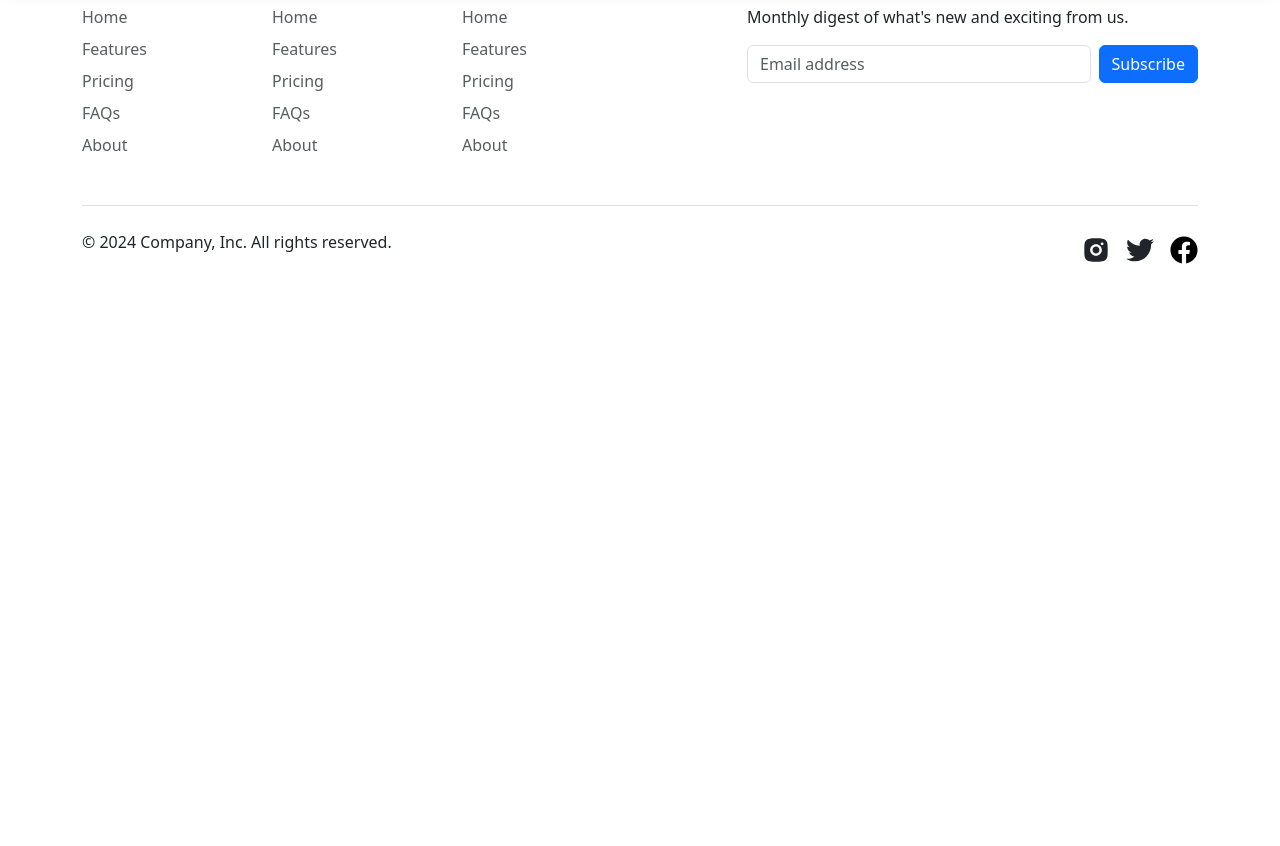
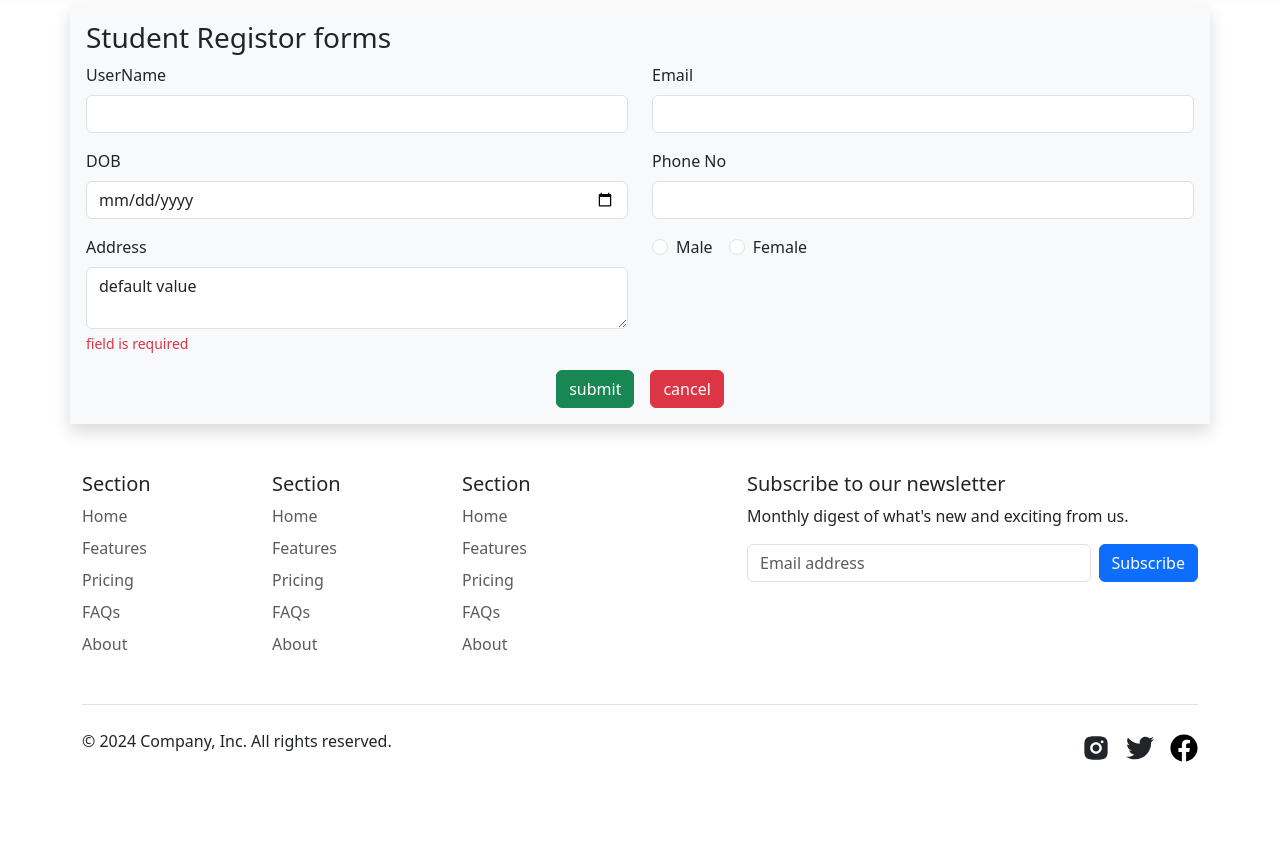
Before and after one commit to shashipandey100192/weekend4pm, a React app: page /myforms in a window 1280 px wide. Shown: the part 75-921 px from the top of the page. Before the commit the page ends 800 px from the top, so only its background shows below. Built offline with nearby package versions, Linux system fonts and the light colour scheme.

Commit message:
use forms

```diff
--- a/package.json
+++ b/package.json
@@ -15,6 +15,7 @@
     "react": "^18.2.0",
     "react-bootstrap": "^2.10.2",
     "react-dom": "^18.2.0",
+    "react-hook-form": "^7.51.2",
     "react-icons": "^5.0.1",
     "react-router-dom": "^6.22.3",
     "react-scripts": "5.0.1",
--- a/src/index.js
+++ b/src/index.js
@@ -11,6 +11,7 @@ import { BrowserRouter, Routes,Route } from 'react-router-dom';
 import Aboutpage from './modules/dashboard/Aboutpage';
 import Contactuspage from './modules/dashboard/Contactuspage';
 import Formpage from './modules/dashboard/Formpage';
+import Myforms from './modules/dashboard/Myforms';
 
 
 const root = ReactDOM.createRoot(document.getElementById('root'));
@@ -21,8 +22,10 @@ root.render(
       <Routes>
         <Route path='' element={<Landingpage/>}></Route>
         <Route path='about' element={<Aboutpage/>}></Route>
-        <Route path='contact' element={<Contactuspage/>}></Route>
+        <Route path='myapi' element={<Contactuspage/>}></Route>
         <Route path='login' element={<Formpage/>}></Route>
+        <Route path='myforms' element={<Myforms/>}></Route>
+
       </Routes>
   <Pagefooter/>
   </BrowserRouter>
--- /dev/null
+++ b/src/modules/dashboard/Myforms.js
@@ -0,0 +1,84 @@
+import React from 'react';
+import { useForm } from 'react-hook-form';
+
+
+function Myforms() {
+
+const {register,handleSubmit,formState: { errors }}=useForm()
+const mydata = (d)=>{
+    console.log(d);
+
+}
+
+  return (
+    <form onSubmit={handleSubmit(mydata)}>
+    <div className='container custop shadow p-3 bg-light' >
+        <div className='row'>
+            <div className='col-12'>
+                <h3>Student Registor forms</h3>
+            </div>
+            <section className='col-md-6'>
+            <div class="mb-3">
+                <label class="form-label">UserName</label>
+                <input type="text" class="form-control" {...register("username",{required:true,maxLength:10,minLength:5})}/>
+                {errors.username && <div class="form-text text-danger">field is required</div>}
+            </div>
+            </section>
+            <section className='col-md-6'>
+            <div class="mb-3">
+                <label class="form-label">Email</label>
+                <input type="email" class="form-control" {...register("email",{required:true})}/>
+                {errors.email && <div class="form-text text-danger">email is required</div>}
+            </div>
+            </section>
+            <section className='col-md-6'>
+            <div class="mb-3">
+                <label class="form-label">DOB</label>
+                <input type="date" class="form-control" {...register("dob",{required:true})}/>
+                {errors.dob && <div class="form-text text-danger">date  is required</div>}
+            </div>
+            </section>
+            <section className='col-md-6'>
+            <div class="mb-3">
+                <label class="form-label">Phone No</label>
+                <input type="text" class="form-control" {...register("phone",{required:true})}/>
+                {errors.phone && <div class="form-text text-danger">phone is required</div>}
+            </div>
+            </section>
+            <section className='col-md-6'>
+            <div class="mb-3">
+                <label class="form-label">Address</label>
+               <textarea className='form-control' {...register("address")}>default value</textarea>
+                <div class="form-text text-danger">field is required</div>
+            </div>
+            </section>
+            <section className='col-md-6'>
+            <div class="form-check form-check-inline">
+                <input class="form-check-input" type="radio" name="g" value="Male" {...register("gender")}/>
+                <label class="form-check-label">Male</label>
+                </div>
+                <div class="form-check form-check-inline">
+                <input class="form-check-input" type="radio" name="g" value="Female" {...register("gender")}/>
+                <label class="form-check-label">Female</label>
+                </div>
+            </section>
+
+            <section className='col-md-12 text-center'>
+            <input type='submit' value="submit" className='btn btn-success'/>
+            <input type='reset' value="cancel" className='btn btn-danger ms-3'/>
+            </section>
+
+
+
+
+
+
+
+
+        </div>
+    </div>
+    </form>
+  )
+}
+
+export default Myforms
--- a/src/modules/shares/Pagenavbar.js
+++ b/src/modules/shares/Pagenavbar.js
@@ -18,11 +18,15 @@ function Pagenavbar() {
             <Link className="nav-link" to="about">About</Link>
           </li>
           <li className="nav-item">
-            <Link className="nav-link" to="contact">Contactus</Link>
+            <Link className="nav-link" to="myapi">Apis</Link>
           </li>
           <li className="nav-item">
             <Link className="nav-link" to="login">Registor</Link>
           </li>
+          <li className="nav-item">
+            <Link className="nav-link" to="myforms">forms</Link>
+          </li>
+
           <li className="nav-item dropdown">
             <a className="nav-link dropdown-toggle" href="#" role="button" data-bs-toggle="dropdown" aria-expanded="false">
               Dropdown
--- a/src/pages/style.css
+++ b/src/pages/style.css
@@ -10,3 +10,7 @@
 {
     background-color:blueviolet;
 }
+.custop
+{
+    margin-top:80px;
+}
```
Also changed, not shown: notes.txt (added, +48 -0 lines), 1 other file.
